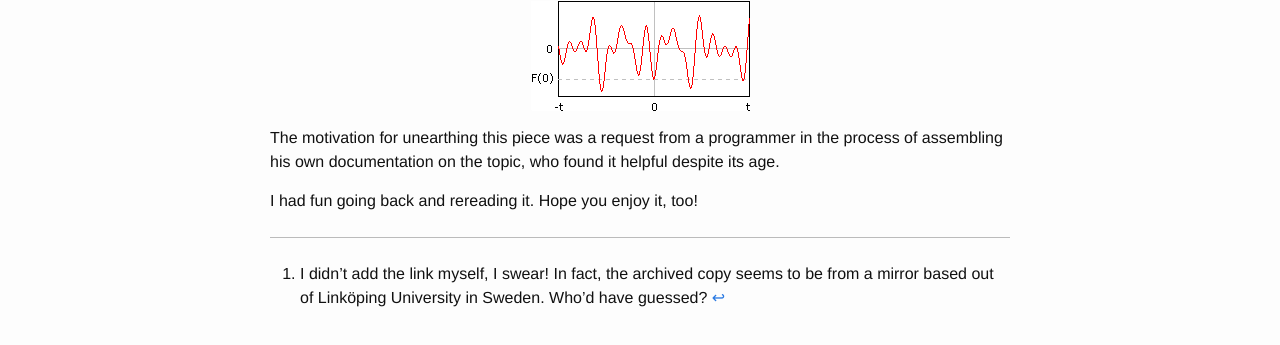
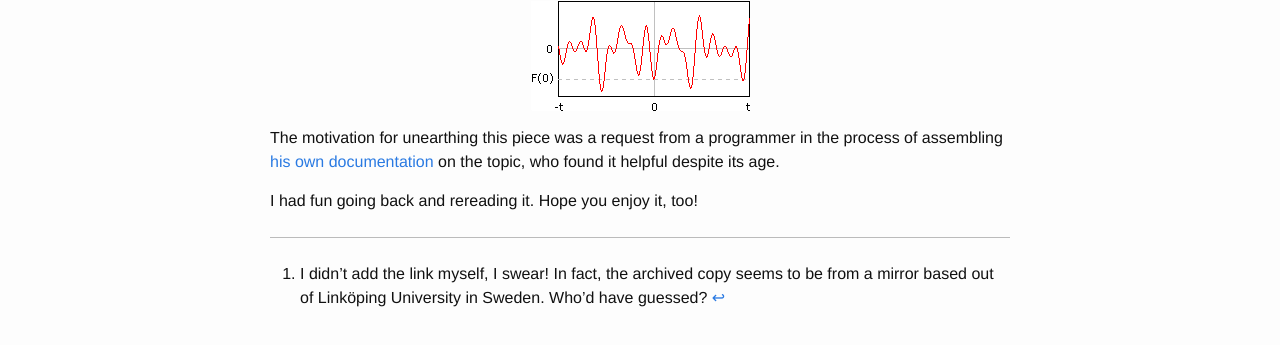
Before and after one commit to mzucker/mzucker.github.io, a Jekyll site: the page built from _posts/2017-01-17-still-kicking-around.md, in a window 1280 px wide. Shown: the part 630-975 px from the top of the page. Built offline with Jekyll 4.4.1, drawn with Linux system fonts in a browser that asks for light colours; comment, search, counter and statistics services are not loaded; some of the changed lines change nothing that is shown.

Commit message:
add link to lars

```diff
--- a/_posts/2017-01-17-still-kicking-around.md
+++ b/_posts/2017-01-17-still-kicking-around.md
@@ -31,7 +31,7 @@ the set of figures I lovingly created, pixel-by-pixel, in MS Paint, like this on
 
 ![oooh, MS paint, looks totally professional](/html/images/repeatposneg.png){: .center-image}
 
-The motivation for unearthing this piece was a request from a programmer in the process of assembling his own documentation on the topic, who found it helpful despite its age.
+The motivation for unearthing this piece was a request from a programmer in the process of assembling [his own documentation][lars] on the topic, who found it helpful despite its age.
 
 I had fun going back and rereading it. Hope you enjoy it, too!
 
@@ -40,5 +40,6 @@ I had fun going back and rereading it. Hope you enjoy it, too!
 [iqdemo]: https://www.shadertoy.com/view/XdXGW8
 [wikiperlin]: https://en.wikipedia.org/wiki/Perlin_noise
 [scholarcites]: https://scholar.google.com/scholar?oi=bibs&hl=en&cites=7011207279814202455
+[lars]: http://www.huttar.net/lars-kathy/graphics/perlin-noise/perlin-noise.html
 
 [^1]: I didn't add the link myself, I swear! In fact, the archived copy seems to be from a mirror based out of Linköping University in Sweden. Who'd have guessed?
```
